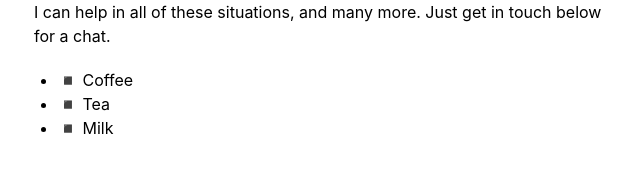
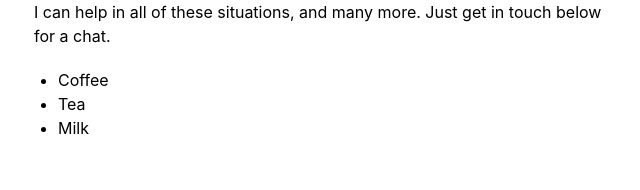
Before and after one commit to dancroucher/cassetter, a Next.js app: page / in a window 1280 px wide. Shown: the part 480-670 px from the top of the page, without its empty margins (318-958 px from the left). Built offline with nearby package versions, Linux system fonts and the light colour scheme.

Commit message:
Update page.tsx

```diff
--- a/app/page.tsx
+++ b/app/page.tsx
@@ -10,7 +10,10 @@ export default function Page() {
         Bespoke Video Game Production
       </h2>
           <p className="prose">
-            Cassetter is me, <a href="https://www.linkedin.com/in/dancroucher/">Dan Croucher</a>.
+          Cassetter is me, <a href="https://www.linkedin.com/in/dancroucher/">Dan Croucher</a>.
+
+
+
           </p>
           <p className="prose">
           I'm a creative and versatile video game producer and studio leader with 20+ years of hands-on game industry experience.
@@ -24,9 +27,9 @@ export default function Page() {
           </p>
           <p className="prose">
             <ul>
-              <li>◾ Coffee</li>
-              <li>◾ Tea</li>
-              <li>◾ Milk</li>
+              <li>Coffee</li>
+              <li>Tea</li>
+              <li>Milk</li>
             </ul>
           </p>
     </section>
```
